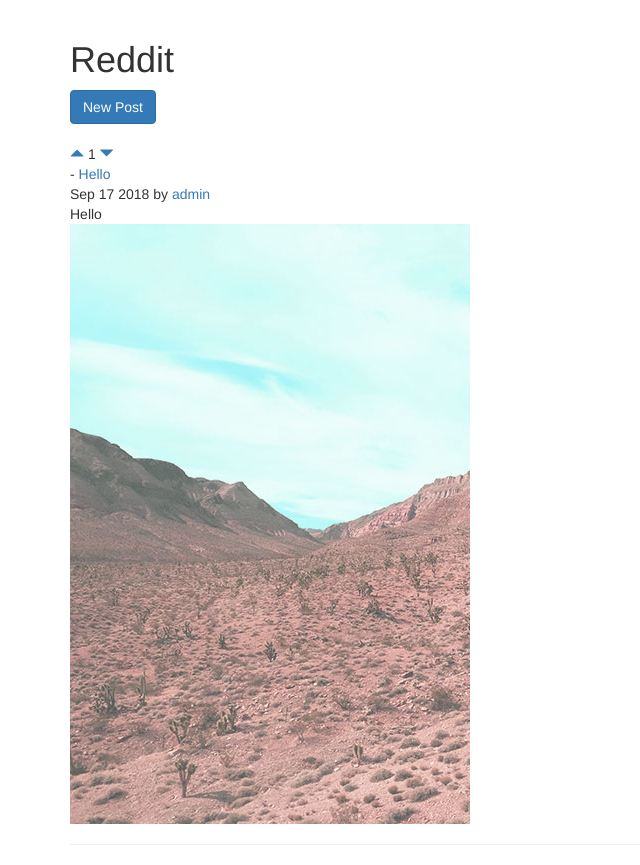
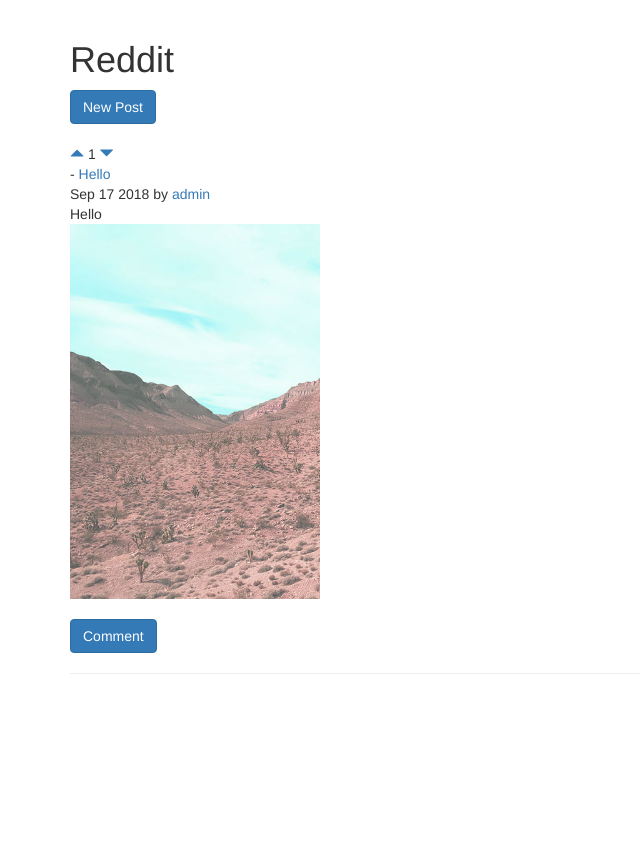
Before and after one commit to aza024/django-reddit, a Django app: page / in a window 1280 px wide. Shown: the part 52-917 px from the top of the page, without its empty margins (0-640 px from the left). After the commit the page ends 726 px from the top, so only its background shows below. Run offline with Django 3.2, Linux system fonts and the light colour scheme; data comes from the database, SQL or seed files in the repository; both versions use the stored data as it was after the commit; some libraries are stand-ins or nearby versions.

Commit message:
comments working

```diff
--- a/posts/admin.py
+++ b/posts/admin.py
@@ -2,3 +2,4 @@ from django.contrib import admin
 from . import models
 # Register your models here.
 admin.site.register(models.Post)
+admin.site.register(models.Comment)
--- a/posts/models.py
+++ b/posts/models.py
@@ -12,8 +12,20 @@ class Post(models.Model):
     created_at = models.DateTimeField(blank=True, null=True)
     user = models.ForeignKey(User, on_delete = models.CASCADE)
     votes_total = models.IntegerField(default=1)
-    image = models.ImageField(default='')
+    image = models.ImageField(upload_to='images', blank=True)
 
 
     def created_at_formatted(self):
         return self.created_at.strftime('%b %e %Y')
+
+class Comment(models.Model):
+    title = models.CharField(max_length=200, default='')
+    content = models.TextField(default="")
+    created_at = models.DateTimeField(blank=True, null=True)
+    user = models.ForeignKey(User, on_delete = models.CASCADE)
+    posts = models.ForeignKey(Post, on_delete= models.CASCADE, null=True)
+    votes_total = models.IntegerField(default=1)
+
+
+    def created_at_formatted(self):
+        return self.created_at.strftime('%b %e %Y')
--- a/posts/templates/posts/home.html
+++ b/posts/templates/posts/home.html
@@ -27,8 +27,10 @@
 <br />
 {{ post.content }}
 <br />
-<img src="{{ post.image.url }}" />
-<!-- <a class = "btn btn-primary" href="{% url 'comments:create' %}">Comment</a> -->
+<img src="{{ post.image.url }}" width="250">
+<br />
+<br />
+<a class = "btn btn-primary" href="{% url 'posts:comment'  %}">Comment</a>
 
 <br />
 <hr>
--- a/posts/urls.py
+++ b/posts/urls.py
@@ -1,6 +1,8 @@
 from django.urls import path
 from django.conf.urls import url
 from . import views
+from django.conf import settings
+from django.conf.urls.static import static
 
 
 app_name = 'posts'
@@ -10,5 +12,5 @@ urlpatterns = [
     url(r'^(?P<pk>[0-9]+)/upvote', views.upvote, name='upvote'),
     url(r'^(?P<pk>[0-9]+)/downvote', views.downvote, name='downvote'),
     url(r'^user/(?P<fk>[0-9]+)', views.userposts, name='userposts'),
-    url(r'^(?P<pk>[0-9]+)/comment', views.comment, name='comment'),
-]
+    path('comment/', views.comment, name='comment'),
+] + static(settings.MEDIA_URL, document_root=settings.MEDIA_ROOT)
--- a/posts/views.py
+++ b/posts/views.py
@@ -1,7 +1,7 @@
 from django.shortcuts import render, redirect
 from django.contrib.auth.decorators import login_required
 from django.utils import timezone
-from .models import Post
+from .models import Post, Comment
 from django.contrib.auth.models import User
 
 
@@ -45,9 +45,21 @@ def downvote(request, pk):
 
 def userposts(request, fk):
     posts = Post.objects.filter(user__id=fk).order_by('-votes_total')
-    print(fk)
     user = User.objects.get(pk=fk)
     return render(request,'posts/userposts.html', {'posts':posts,'user':user})
 
-def comment(request, fk):
-    return redirect('home')
+def comment(request):
+    if request.method == 'POST':
+        if request.POST['title'] and request.POST['content']:
+            comment = Comment()
+            comment.title = request.POST['title']
+            comment.content = request.POST['content']
+            comment.created_at = timezone.datetime.now()
+            comment.user = request.user
+            comment.save()
+            return redirect('home')
+        else:
+            # return render(request,'posts/comment.html',{'error':'Please fill out required fields.'})
+            return redirect('home')
+    else:
+        return render(request, 'posts/comment.html')
--- a/redditclone/settings.py
+++ b/redditclone/settings.py
@@ -120,3 +120,6 @@ USE_TZ = True
 # https://docs.djangoproject.com/en/2.0/howto/static-files/
 
 STATIC_URL = '/static/'
+
+MEDIA_URL = '/media/'
+MEDIA_ROOT = os.path.join(BASE_DIR, 'redditclone/media')
```
Also changed, not shown: posts/forms.py (+7 -1 lines), posts/templates/posts/comment.html (added, +27 -0 lines), db.sqlite3, gallery_1_qc4M40Y.jpg (added), gallery_2_vci0WXF.jpg (added), posts/migrations/0001_initial.py, posts/migrations/0002_auto_20180917_0523.py (added), posts/migrations/0003_auto_20180917_0525.py (added), posts/migrations/0004_auto_20180917_0542.py (added), redditclone/media/images/gallery_2.jpg (added).
